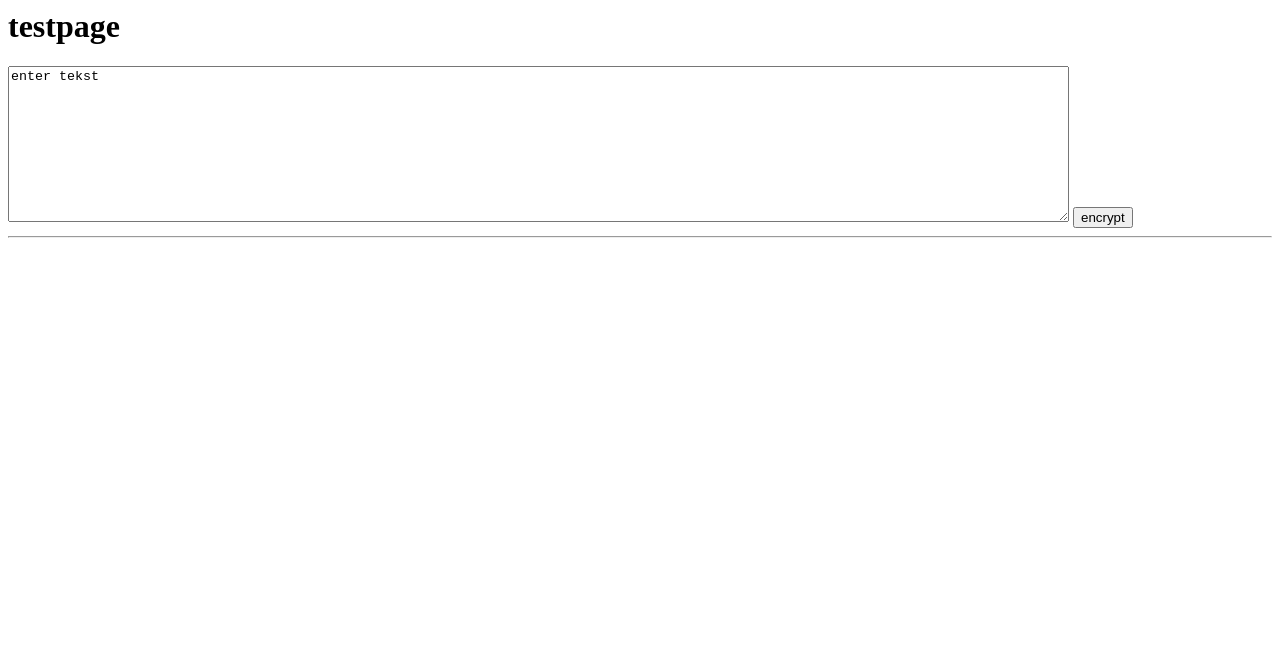
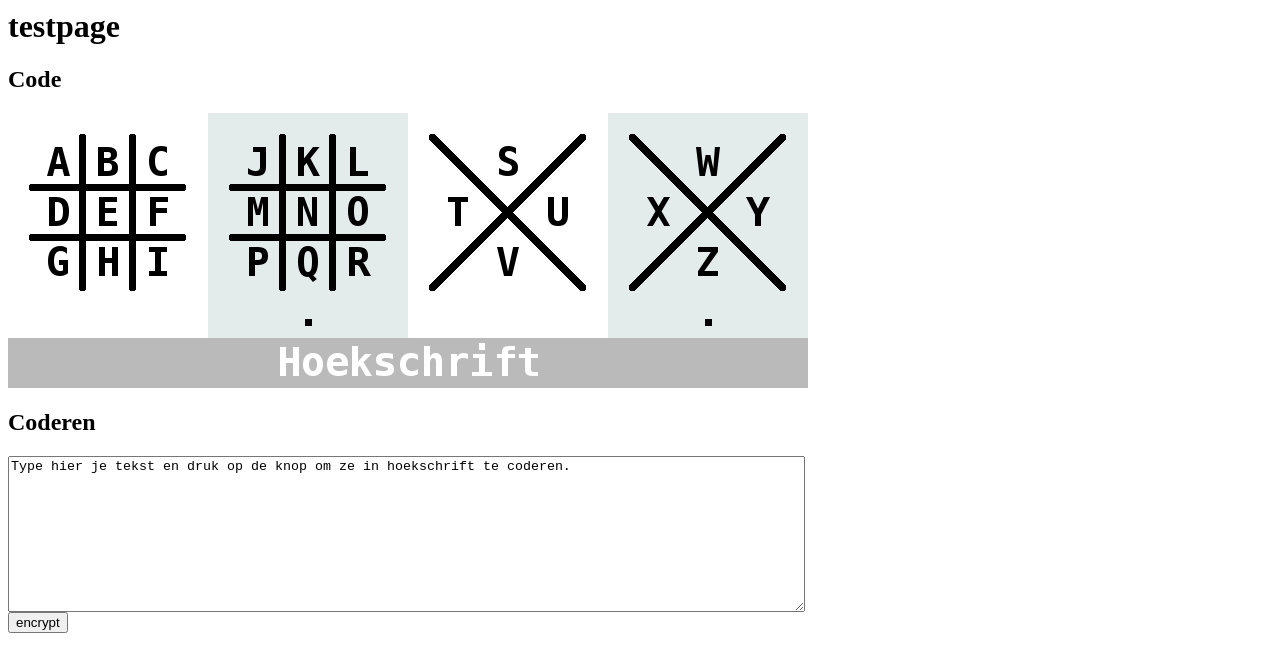
Before and after one commit to marc-portier/hoekschrift, a plain HTML site: page index.html in a window 1280 px wide. Shown: the top 672 px of the page. Drawn offline with Linux system fonts and the light colour scheme.

Commit message:
prentje toegevoegd

```diff
--- a/index.html
+++ b/index.html
@@ -14,9 +14,13 @@
 </head>
 <body>
 <h1>testpage</h1>
-<textarea id="in" cols="130" rows="10">enter tekst</textarea>
+<h2>Code</h2>
+<img src="hoekschrift.png" />
+<h2>Coderen</h2>
+<textarea id="in" cols="97" rows="10">Type hier je tekst en druk op de knop om ze in hoekschrift te coderen.</textarea>
+<br />
 <button id="do">encrypt</button>
-<hr>
+<br />
 <canvas id="out" height="600" width="600" >
 </body>
 </html>
```
Also changed, not shown: hoekschrift.png (added).
